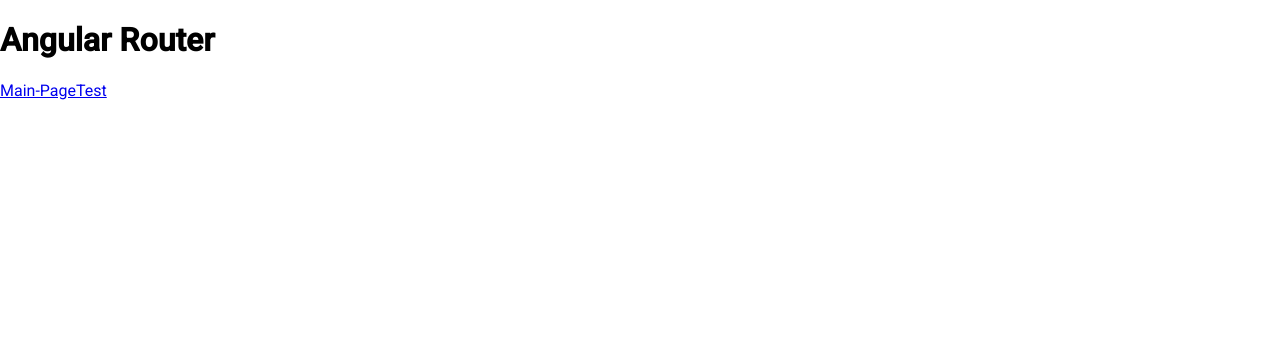
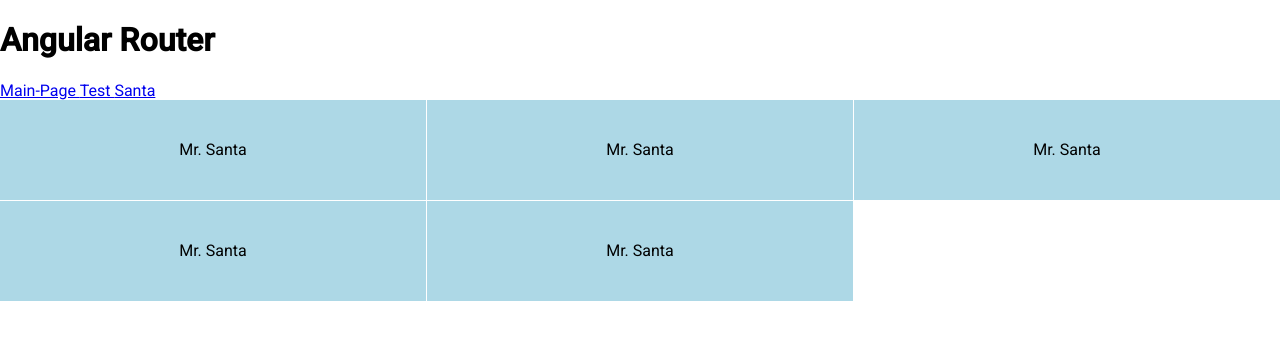
Before and after one commit to IaruCristina/Santa-Wish-List-Angular, an Angular app in the folder Client/project-santa/: page /santa in a window 1280 px wide. Before the commit this address led to /. Shown: the top 340 px of the page. Built offline with nearby package versions, Linux system fonts and the light colour scheme.

Commit message:
Routing for Santa added. Added mock data for Santa. Started work on populating the Santa list (main page).

```diff
--- a/Client/project-santa/src/app/app.component.html
+++ b/Client/project-santa/src/app/app.component.html
@@ -1,6 +1,7 @@
 <h1 class="title">Angular Router</h1>
 <nav>
-  <a routerLink="/main-page">Main-Page</a>
-  <a routerLink="/test">Test</a>
+  <a routerLink="/main-page"> Main-Page </a>
+  <a routerLink="/test"> Test </a>
+  <a routerLink="/santa"> Santa </a>
 </nav>
 <router-outlet></router-outlet>
--- a/Client/project-santa/src/app/app.module.ts
+++ b/Client/project-santa/src/app/app.module.ts
@@ -3,11 +3,11 @@
 import { Router } from '@angular/router';
 
 import { AppRoutingModule } from './app-routing.module';
-
 import { BrowserAnimationsModule } from '@angular/platform-browser/animations';
 
 import { AppComponent } from './app.component';
 import { MainPageComponent } from './main-page/main-page.component';
+import { SantaModule } from './santa/santa.module';
 
 
 @NgModule({
@@ -19,6 +19,7 @@
     BrowserModule,
     AppRoutingModule,
     BrowserAnimationsModule,
+    SantaModule
   ],
   providers: [],
   bootstrap: [AppComponent]
--- /dev/null
+++ b/Client/project-santa/src/app/santa/santa-list.ts
@@ -0,0 +1,10 @@
+import { Santa } from './santa'
+
+/* SANTA_LIST - instead of excel file */
+export const SANTA_LIST: Santa[] = [
+    {id: 1, name: 'Mr. Santa', country: 'Romania', description: 'I am santa', photo: 'None', song: 'None', wishlist:['Sarmale', 'Mamaliga']},
+    {id: 2, name: 'Mr. Santa', country: 'Germany', description: 'I am santa', photo: 'None', song: 'None', wishlist:['Sarmale', 'Mamaliga']},
+    {id: 3, name: 'Mr. Santa', country: 'Finland', description: 'I am santa', photo: 'None', song: 'None', wishlist:['Sarmale', 'Mamaliga']},
+    {id: 4, name: 'Mr. Santa', country: 'Chile', description: 'I am santa', photo: 'None', song: 'None', wishlist:['Sarmale', 'Mamaliga']},
+    {id: 5, name: 'Mr. Santa', country: 'Japan', description: 'I am santa', photo: 'None', song: 'None', wishlist:['Sarmale', 'Mamaliga']}
+];
--- /dev/null
+++ b/Client/project-santa/src/app/santa/santa-list/santa-list.component.html
@@ -0,0 +1,9 @@
+<mat-grid-list cols="3" rowHeight="100px">
+    <mat-grid-tile
+        *ngFor="let tile of tiles"
+        [colspan] = "tile.cols"
+        [rowspan] = "tile.rows"
+        [style.background] = "tile.color">
+        {{tile.text}}
+    </mat-grid-tile>
+</mat-grid-list>
--- /dev/null
+++ b/Client/project-santa/src/app/santa/santa-list/santa-list.component.ts
@@ -0,0 +1,27 @@
+import { Component, OnInit } from '@angular/core';
+import { SANTA_LIST } from '../santa-list';
+import { Santa, Tile } from '../santa';
+import { TitleCasePipe } from '@angular/common';
+
+@Component({
+  selector: 'app-santa-list',
+  templateUrl: './santa-list.component.html',
+  styleUrls: ['./santa-list.component.css']
+})
+
+export class SantaListComponent implements OnInit {
+
+  data = SANTA_LIST
+  tiles = [] // Tile list for showing
+
+  constructor() { }
+
+  ngOnInit() {
+
+    /* Dynamically load the tile data */
+    for (let santa of this.data) [
+        this.tiles.push(new Tile(santa, santa.name, 1, 1, 'lightblue')) // TODO: figure out aspect ratio of image and decide how many rows/cols it's gonna occupy
+    ]
+  }
+
+}
--- /dev/null
+++ b/Client/project-santa/src/app/santa/santa-routing.module.ts
@@ -0,0 +1,14 @@
+import { NgModule } from '@angular/core';
+import { Routes, RouterModule } from '@angular/router';
+import { SantaListComponent } from './santa-list/santa-list.component';
+
+const santaRoutes: Routes = [
+  { path: 'santa', component: SantaListComponent }
+  // { path: 'santa/:id', component: TODO }
+];
+
+@NgModule({
+  imports: [RouterModule.forChild(santaRoutes)],
+  exports: [RouterModule]
+})
+export class SantaRoutingModule { }
--- /dev/null
+++ b/Client/project-santa/src/app/santa/santa.ts
@@ -0,0 +1,27 @@
+export class Santa {
+    id: number;
+    name: string;
+    country: string;
+    description: string;
+    photo: string;
+    song: string;
+    wishlist = [];
+}
+
+export class Tile {
+
+    data: Santa;
+    text: string;
+    cols: number;
+    rows: number;
+    color: string;
+
+    constructor(data: Santa, text: string, cols: number, rows: number, color: string) {
+        this.data = data;
+        this.text = text;
+        this.cols = cols;
+        this.rows = rows;
+        this.color = color;
+    }
+
+}
--- /dev/null
+++ b/Client/project-santa/src/app/selective-preloading-strategy.service.ts
@@ -0,0 +1,24 @@
+import { Injectable } from '@angular/core';
+import { PreloadingStrategy, Route } from '@angular/router';
+import { Observable, of } from 'rxjs';
+
+@Injectable({
+  providedIn: 'root',
+})
+export class SelectivePreloadingStrategyService implements PreloadingStrategy {
+  preloadedModules: string[] = [];
+
+  preload(route: Route, load: () => Observable<any>): Observable<any> {
+    if (route.data && route.data['preload']) {
+      // add the route path to the preloaded module array
+      this.preloadedModules.push(route.path);
+
+      // log the route path to the console
+      console.log('Preloaded: ' + route.path);
+
+      return load();
+    } else {
+      return of(null);
+    }
+  }
+}
```
Also changed, not shown: Client/project-santa/src/app/app-routing.module.ts (+8 -1 lines), Client/project-santa/src/app/santa/santa.module.ts (added, +18 -0 lines), Client/project-santa/src/app/santa/santa-list/santa-list.component.css (added), 1 other file (tests, documents, lock files or other folders).
